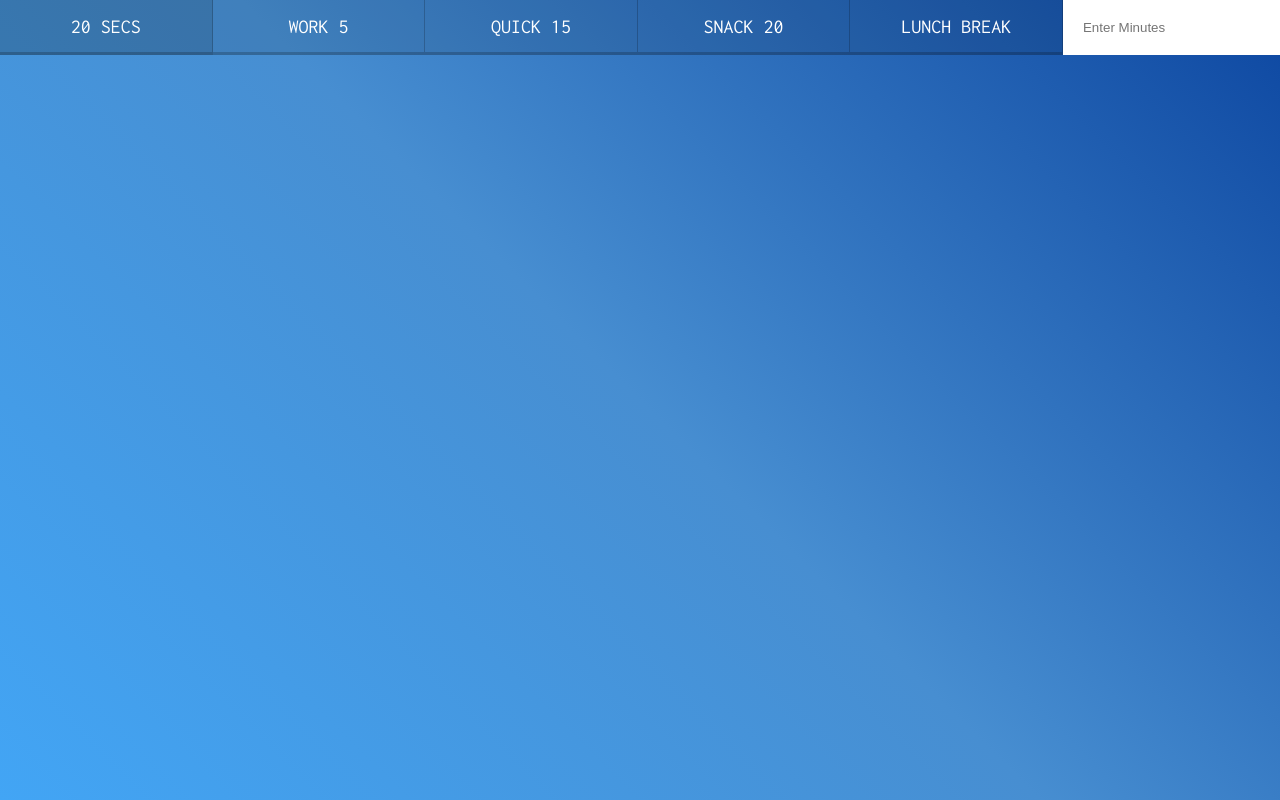
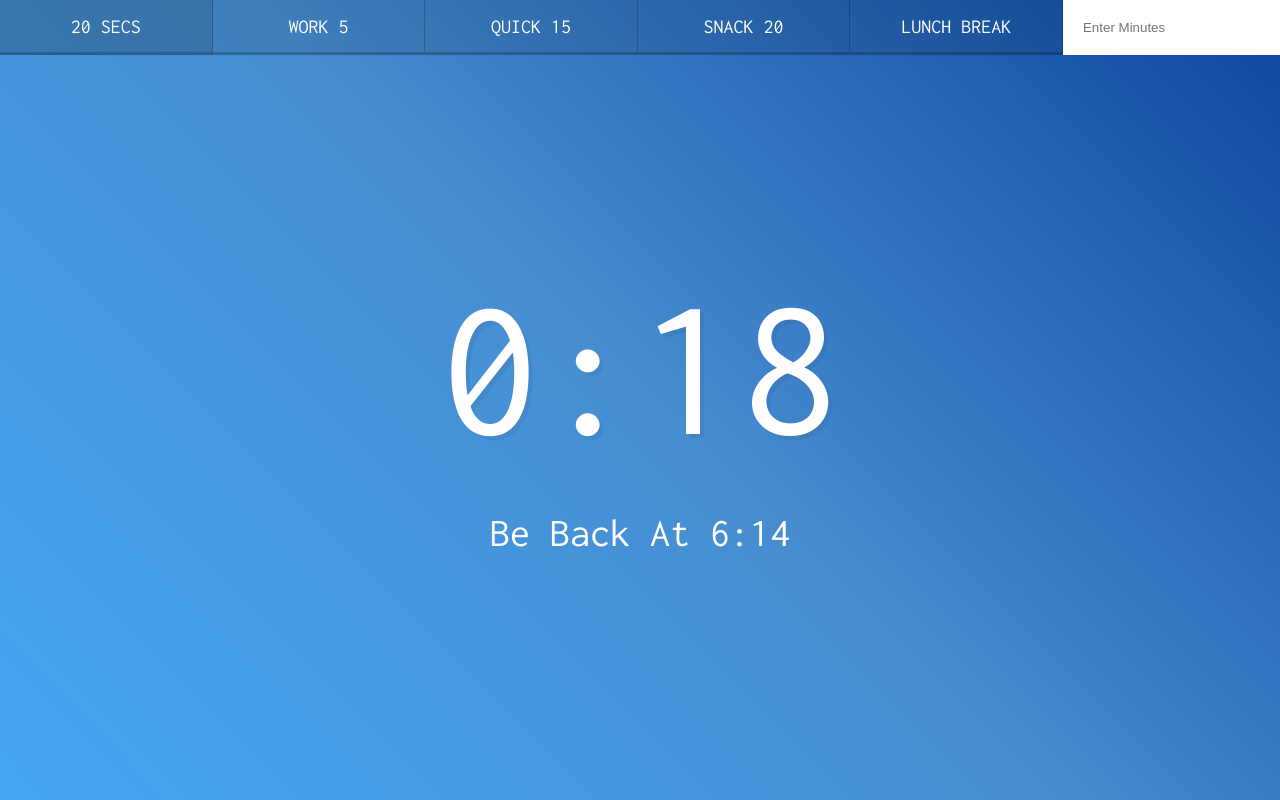
Before and after one commit to clay099/JS-30-30, a plain HTML site: page 29 - Countdown Timer/index.html in a window 1280 px wide. Both pictures are taken after a click on the button "20 SECS". Drawn offline with Linux system fonts and the light colour scheme.

Commit message:
solutions

```diff
--- a/29 - Countdown Timer/scripts-START.js
+++ b/29 - Countdown Timer/scripts-START.js
@@ -0,0 +1,58 @@
+let countdown;
+const timerDisplay = document.querySelector(".display__time-left");
+const endTime = document.querySelector(".display__end-time");
+const buttons = document.querySelectorAll("[data-time");
+
+function timer(seconds) {
+	//clear any existing timers
+	clearInterval(countdown);
+	const now = Date.now();
+	const then = now + seconds * 1000;
+	//display time before as soon as timer starts
+	displayTimeLeft(seconds);
+	displayEndTime(then);
+
+	countdown = setInterval(() => {
+		const secondsLeft = Math.round((then - Date.now()) / 1000);
+		//check it we should stop timer!
+		if (secondsLeft < 0) {
+			clearInterval(countdown);
+			return;
+		}
+		//display time
+		displayTimeLeft(secondsLeft);
+	}, 1000);
+}
+
+function displayTimeLeft(seconds) {
+	const minutes = Math.floor(seconds / 60);
+	const remainderSeconds = seconds % 60;
+	const display = `${minutes}:${
+		remainderSeconds < 10 ? "0" : ""
+	}${remainderSeconds}`;
+	document.title = display;
+	timerDisplay.textContent = display;
+}
+
+function displayEndTime(timestamp) {
+	const end = new Date(timestamp);
+	const hour = end.getHours();
+	const minutes = end.getMinutes();
+	endTime.textContent = `Be Back At ${hour > 12 ? hour - 12 : hour}:${
+		minutes < 10 ? "0" : ""
+	}${minutes}`;
+}
+
+function startTimer() {
+	const seconds = parseInt(this.dataset.time);
+	timer(seconds);
+}
+
+buttons.forEach((button) => button.addEventListener("click", startTimer));
+
+document.customForm.addEventListener("submit", function (e) {
+	e.preventDefault();
+	const mins = this.minutes.value;
+	timer(mins * 60);
+	this.reset();
+});
--- a/29 - Countdown Timer/style.css
+++ b/29 - Countdown Timer/style.css
@@ -1,18 +1,20 @@
 html {
 	box-sizing: border-box;
 	font-size: 10px;
-  background: #8E24AA;
-  background: linear-gradient(45deg,  #42a5f5 0%,#478ed1 50%,#0d47a1 100%);
+	background: #8e24aa;
+	background: linear-gradient(45deg, #42a5f5 0%, #478ed1 50%, #0d47a1 100%);
 }
 
-*, *:before, *:after {
+*,
+*:before,
+*:after {
 	box-sizing: inherit;
 }
 
 body {
 	margin: 0;
 	text-align: center;
-  font-family: 'Inconsolata', monospace;
+	font-family: "Inconsolata", monospace;
 }
 
 .display__time-left {
@@ -20,7 +22,7 @@ body {
 	font-size: 20rem;
 	margin: 0;
 	color: white;
-  text-shadow: 4px 4px 0 rgba(0,0,0,0.05);
+	text-shadow: 4px 4px 0 rgba(0, 0, 0, 0.05);
 }
 
 .timer {
@@ -55,16 +57,16 @@ body {
 	color: white;
 	font-size: 2rem;
 	text-transform: uppercase;
-  background: rgba(0,0,0,0.1);
-  border-bottom: 3px solid rgba(0,0,0,0.2);
-  border-right: 1px solid rgba(0,0,0,0.2);
+	background: rgba(0, 0, 0, 0.1);
+	border-bottom: 3px solid rgba(0, 0, 0, 0.2);
+	border-right: 1px solid rgba(0, 0, 0, 0.2);
 	padding: 1rem;
-  font-family: 'Inconsolata', monospace;
+	font-family: "Inconsolata", monospace;
 }
 
 .timer__button:hover,
 .timer__button:focus {
-  background: rgba(0,0,0,0.2);
+	background: rgba(0, 0, 0, 0.2);
 	outline: 0;
 }
 
```
Also changed, not shown: 29 - Countdown Timer/index.html (+3 -0 lines). Lines whose indentation alone changed are shown as unchanged.
